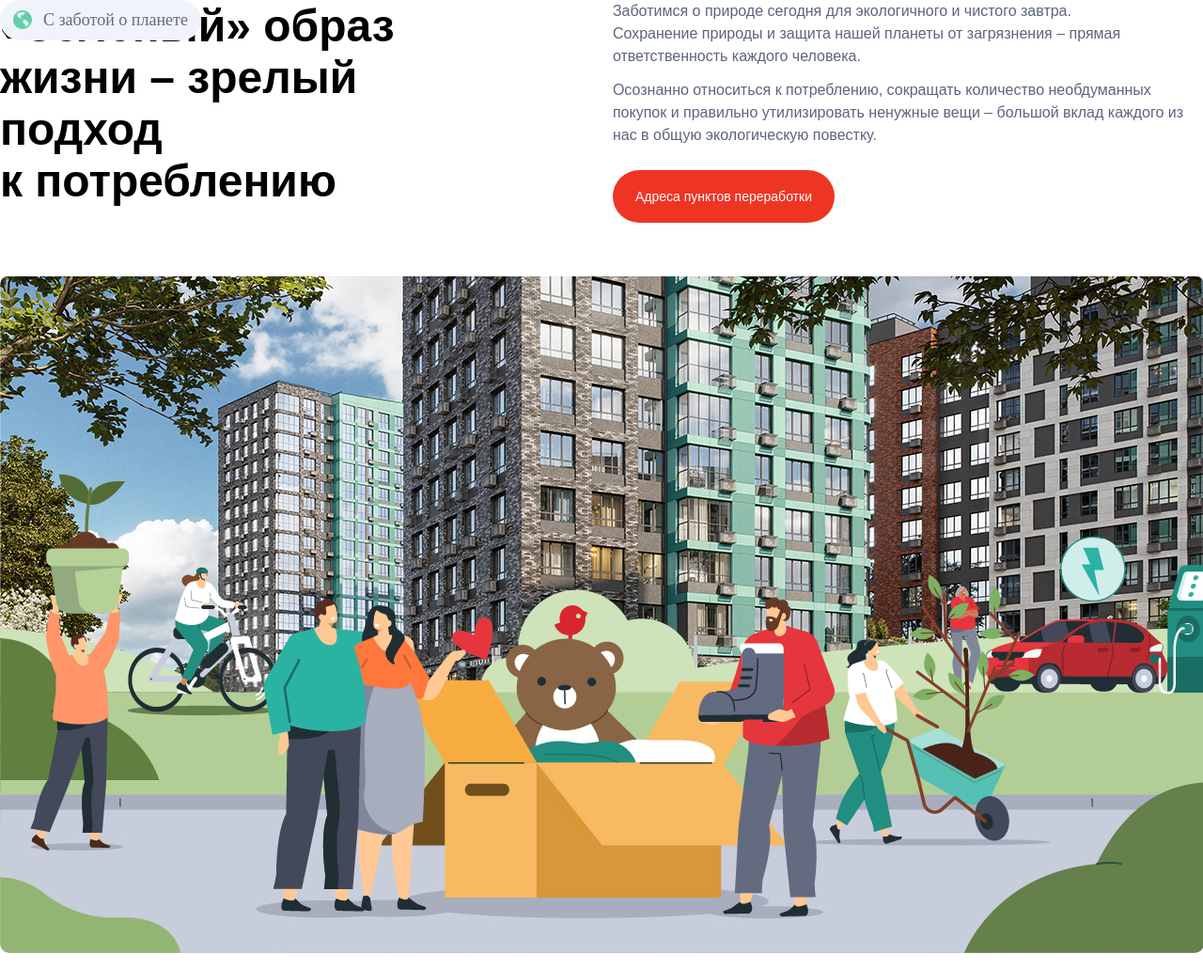
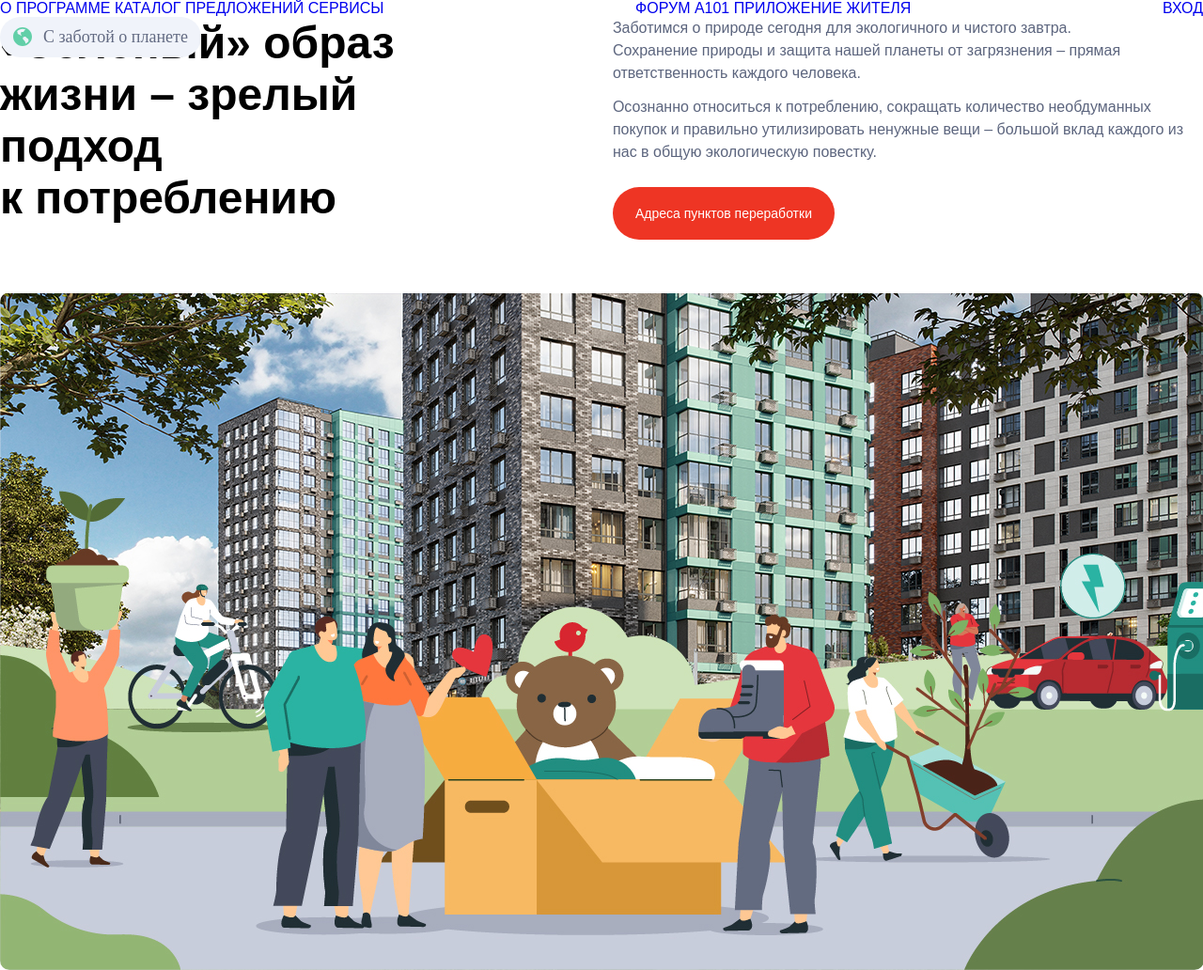
Before and after one commit to Naberious/gift, a plain HTML site: page index.html in a window 1280 px wide. Shown: the whole page at 94% size. Drawn offline with Linux system fonts and the light colour scheme.

Commit message:
part of header

```diff
--- a/index.html
+++ b/index.html
@@ -7,7 +7,21 @@
 </head>
 <body>
 <header>
+    <div class="header_container">
+    <nav class="nav__first_half">
+        <a class="nav__item" href="#">О ПРОГРАММЕ</a>
+        <a class="nav__item" href="#">КАТАЛОГ ПРЕДЛОЖЕНИЙ</a>
+        <a class="nav__item" href="#">СЕРВИСЫ</a>
+    </nav>
 
+
+
+    <nav class="nav__second_half">
+        <a class="nav__item" href="#">ФОРУМ А101</a>
+        <a class="nav__item" href="#">ПРИЛОЖЕНИЕ ЖИТЕЛЯ</a>
+    </nav>
+        <a class="header_sign_in" href="#">ВХОД</a>
+    </div>
 </header>
 <main class="container">
     <div class="zeleniy">
--- a/style.css
+++ b/style.css
@@ -9,6 +9,25 @@
 
 a {
     text-decoration: none;
+}
+
+.header_container {
+    display: flex;
+    justify-content: space-between;
+    width: 1280px;
+    margin: 0 auto;
+}
+
+.nav__first_half {
+
+}
+
+.nav__item {
+
+}
+
+.nav__second_half {
+
 }
 
 .container {
```
Also changed, not shown: 1 other file.
